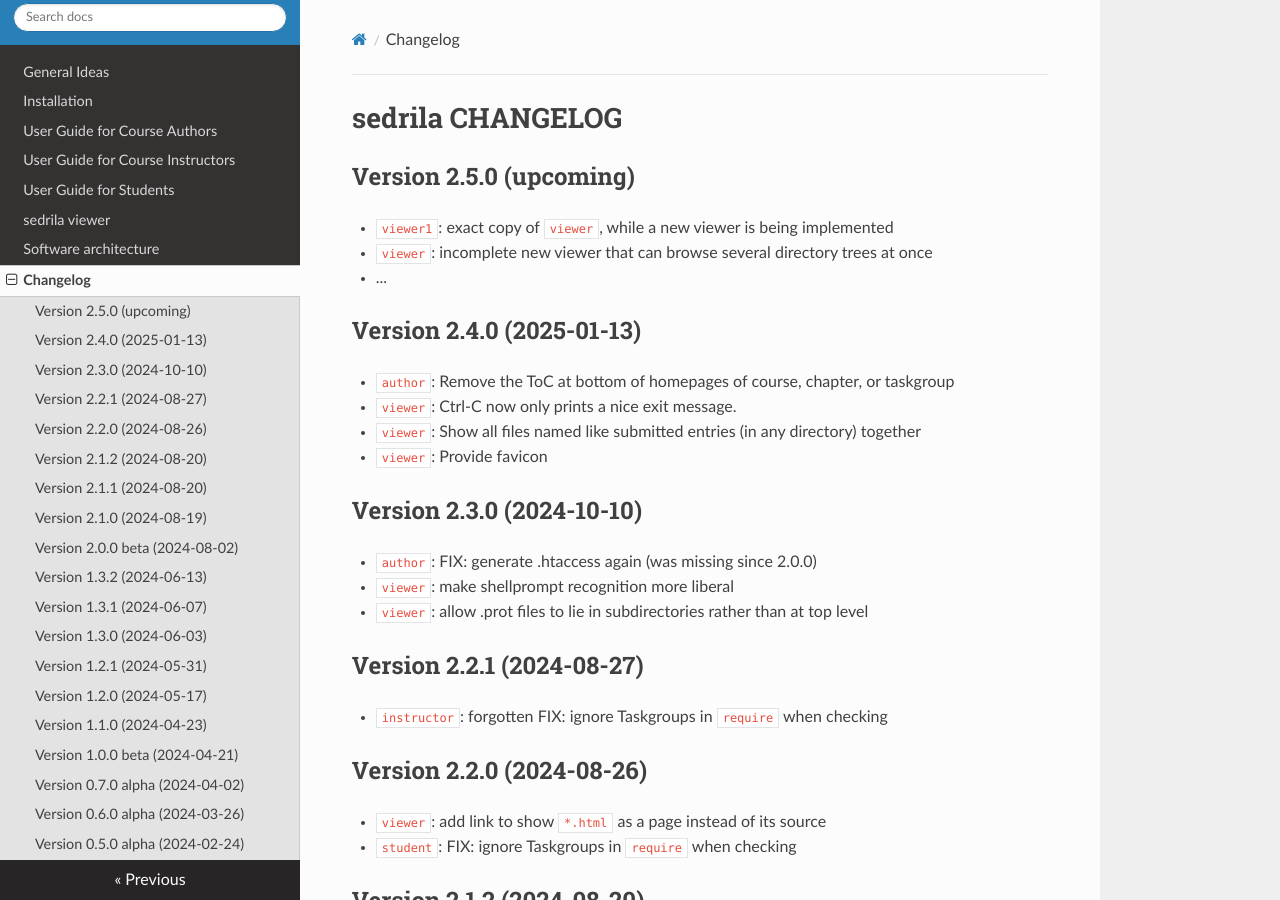
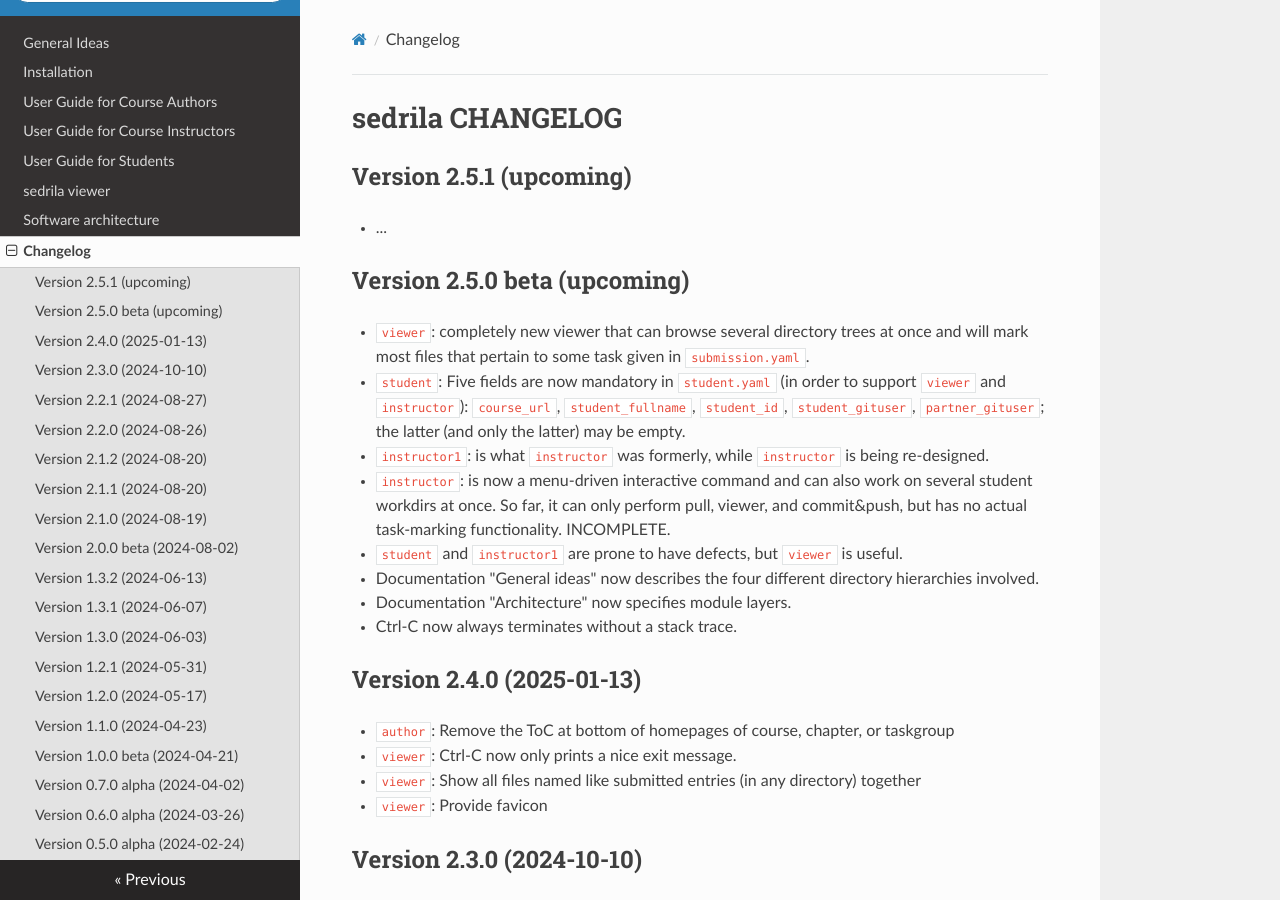
Before and after one commit to fubinf/sedrila, an MkDocs documentation site: the page built from docs/changelog.md, in a window 1280 px wide and 900 px high. Built offline with MkDocs 1.6.1, drawn with Linux system fonts in a browser that asks for light colours; nearby versions of some CDN libraries.

Commit message:
changelog.md: describe version 2.5.0 beta

```diff
--- a/docs/changelog.md
+++ b/docs/changelog.md
@@ -1,10 +1,24 @@
 # sedrila CHANGELOG
 
 
-## Version 2.5.0 (upcoming)
-- `viewer1`: exact copy of `viewer`, while a new viewer is being implemented
-- `viewer`: incomplete new viewer that can browse several directory trees at once
+## Version 2.5.1 (upcoming)
 - ...
+
+
+## Version 2.5.0 beta (upcoming)
+- `viewer`: completely new viewer that can browse several directory trees at once and will
+  mark most files that pertain to some task given in `submission.yaml`.
+- `student`: Five fields are now mandatory in `student.yaml` (in order to support `viewer` and `instructor`):
+  `course_url`, `student_fullname`, `student_id`, `student_gituser`, `partner_gituser`;
+  the latter (and only the latter) may be empty.
+- `instructor1`: is what `instructor` was formerly, while `instructor` is being re-designed.
+- `instructor`: is now a menu-driven interactive command and can also work on several student workdirs at once.
+  So far, it can only perform pull, viewer, and commit&push, but has no actual task-marking functionality.
+  INCOMPLETE.
+- `student` and `instructor1` are prone to have defects, but `viewer` is useful.
+- Documentation "General ideas" now describes the four different directory hierarchies involved.
+- Documentation "Architecture" now specifies module layers.
+- Ctrl-C now always terminates without a stack trace.
 
 
 ## Version 2.4.0 (2025-01-13)
```
Also changed, not shown: 2 other files.
